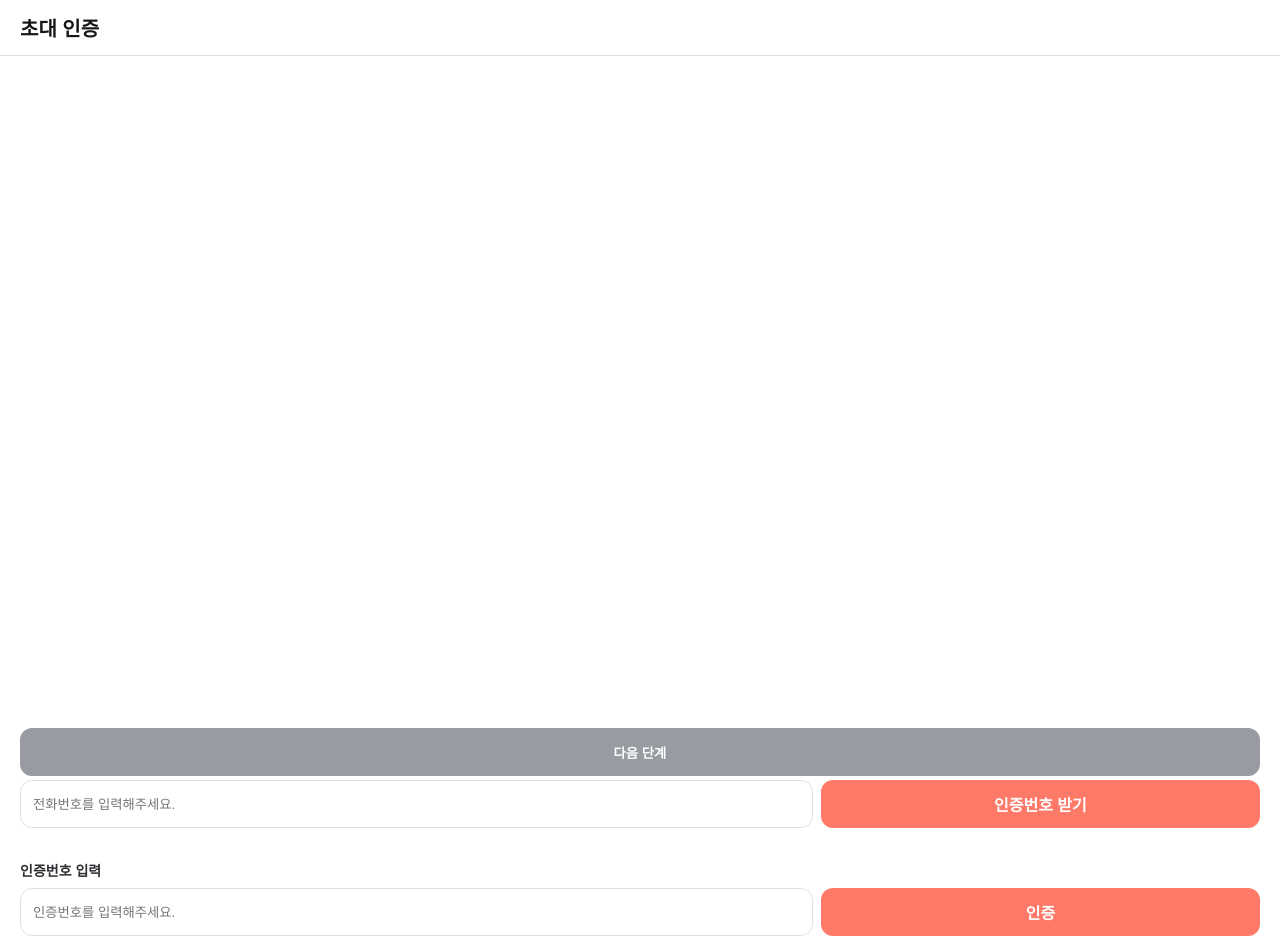
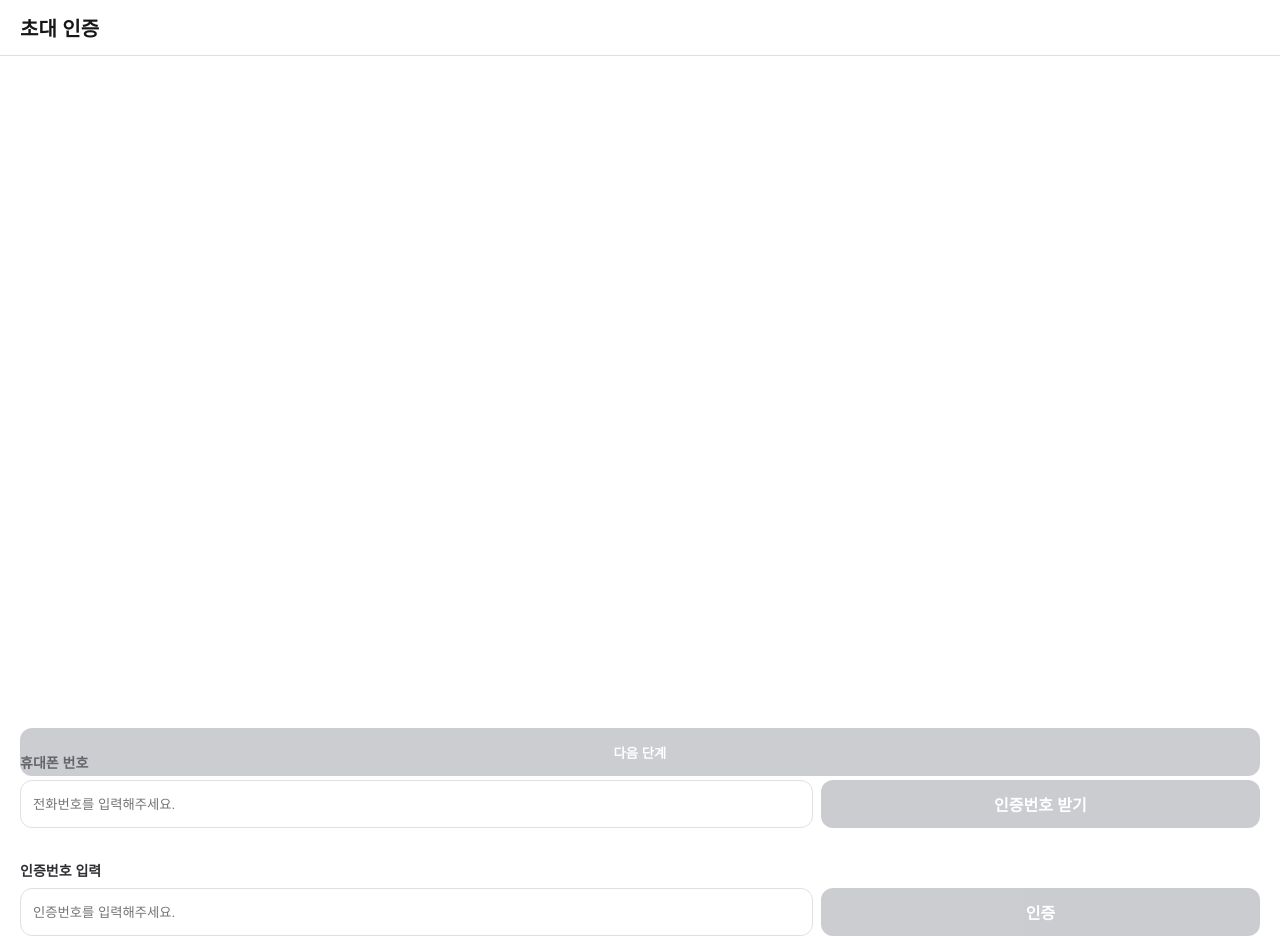
Before and after one commit to Intro-my-friend/imf-frontend, a Next.js app: page /register in a window 1280 px wide. Built offline with nearby package versions, Linux system fonts and the light colour scheme.

Commit message:
add function in register logic

```diff
--- a/app/register/page.module.scss
+++ b/app/register/page.module.scss
@@ -42,6 +42,7 @@
         font-weight: 700;
         font-size: 16px;
       }
+      .send[disabled] { opacity: .5; cursor: not-allowed; background: #989ba2 }
     }
   }
 
@@ -51,7 +52,7 @@
     display: flex;
     align-items: center;
     justify-content: center;
-    background: #989ba2;
+    background: #ff7968;
     border-radius: 12px;
     color: white;
     width: calc(100% - 40px);
@@ -60,4 +61,30 @@
     font-weight: bold;
     border: none;
   }
+  .next[disabled] { opacity: .5; cursor: not-allowed; background: #989ba2 }
 }
+
+.countdown { margin-top: 6px; font-size: 12px; color: #ff6b6b; }
+.countdown-expired { margin-top: 6px; font-size: 12px; color: #999; }
+
+.modalOverlay {
+  position: fixed; inset: 0; background: rgba(0,0,0,.4); z-index: 50;
+}
+.modal {
+  position: fixed; inset: 0; display: grid; place-items: center; z-index: 60;
+}
+.modalBox {
+  width: min(360px, calc(100% - 32px));
+  background: #fff; border-radius: 16px; padding: 18px 16px 14px;
+  box-shadow: 0 10px 28px rgba(0,0,0,.18);
+}
+.modalTitle { font-size: 18px; font-weight: 800; text-align: center; margin-bottom: 8px; }
+.modalText  { text-align: center; color: #6b6b6b; line-height: 1.5; }
+.modalActions { display: grid; grid-auto-flow: column; gap: 10px; margin-top: 16px; }
+.modalConfirm {
+  height: 44px; border: 0; border-radius: 10px; font-weight: 700; color: #fff;
+  background: #ff6b6b;
+}
+.modalCancel  {
+  height: 44px; border: 0; border-radius: 10px; font-weight: 700; background: #f2f2f2;
+}
--- a/app/register/page.tsx
+++ b/app/register/page.tsx
@@ -1,6 +1,6 @@
 "use client";
 
-import { useState } from "react";
+import { useState, useEffect, useMemo } from "react";
 
 import Link from "next/link";
 import { useRouter } from "next/navigation";
@@ -11,34 +11,102 @@ import {
   fetchUserVerification,
   fetchUserVerificationCodes,
 } from "@/services/users";
+import type { CodesRes, VerifyRes } from "@/services/users";
 import { useMutation, useQuery } from "@tanstack/react-query";
 import classNames from "classnames";
 
 import $ from "./page.module.scss";
+
+type ModalType = "NONE" | "SENT" | "VERIFIED" | "ERROR";
+
+function useCountdown(deadlineMs: number | null) {
+  const [now, setNow] = useState<number>(() => Date.now());
+  useEffect(() => {
+    if (!deadlineMs) return;
+    const id = setInterval(() => setNow(Date.now()), 1000);
+    return () => clearInterval(id);
+  }, [deadlineMs]);
+
+  const leftMs = useMemo(() => {
+    if (!deadlineMs) return 0;
+    return Math.max(0, deadlineMs - now);
+  }, [deadlineMs, now]);
+
+  const mm = Math.floor(leftMs / 60000);
+  const ss = Math.floor((leftMs % 60000) / 1000);
+  const pad = (n: number) => String(n).padStart(2, "0");
+
+  return {
+    text: `${pad(mm)}:${pad(ss)}`,
+    leftMs,
+    isExpired: deadlineMs != null && leftMs === 0,
+  };
+}
 
 export default function Invitation() {
   const router = useRouter();
 
   const [phoneNumber, setPhoneNumber] = useState("");
   const [verificationNumber, setVerificationNumber] = useState("");
-  const useVerificationCodesMutation = useMutation({
-    mutationFn: withJwt((token, params: { phoneNumber: string }) =>
-      fetchUserVerificationCodes(params.phoneNumber, token),
-    ),
+
+  const [deadlineMs, setDeadlineMs] = useState<number | null>(null);
+  const [codeBtnLabel, setCodeBtnLabel] = useState("인증번호 받기");
+  const [verified, setVerified] = useState(false);
+  const [modal, setModal] = useState<ModalType>("NONE");
+  const [errorText, setErrorText] = useState<string>("");
+
+  const countdown = useCountdown(deadlineMs);
+
+  function extractErrorMessage(err: unknown): string {
+    const fallback = "요청을 처리하지 못했어요. 잠시 후 다시 시도해주세요.";
+    const msg = (err as any)?.message ?? "";
+    if (typeof msg === "string") {
+      try {
+        const parsed = JSON.parse(msg);
+        return parsed?.detail || parsed?.message || fallback;
+      } catch {
+        // 서버가 순수 텍스트를 보낸 경우
+        return msg || fallback;
+      }
+    }
+    return fallback;
+  }
+
+  const useVerificationCodesMutation = useMutation<CodesRes, Error, { phoneNumber: string }>({
+    mutationFn: withJwt((token, p) => fetchUserVerificationCodes(p.phoneNumber, token)),
+    onSuccess: (res) => {
+      const parsed = res.data.deadline
+        ? Date.parse(res.data.deadline.replace(/\./g, "-"))
+        : NaN;
+      const fallback = Date.now() + 3 * 60 * 1000;
+      setDeadlineMs(Number.isNaN(parsed) ? fallback : parsed);
+      setCodeBtnLabel("인증번호 재발송");
+      setVerified(false);
+      setModal("SENT");
+    },
+    onError: (err) => {
+      setErrorText(extractErrorMessage(err));
+      setModal("ERROR");
+    },
   });
 
-  const useVerificationMutation = useMutation({
-    mutationFn: withJwt(
-      (token, params: { phoneNumber: string; verificationNumber: string }) =>
-        fetchUserVerification(
-          params.phoneNumber,
-          params.verificationNumber,
-          token,
-        ),
-    ),
+  const useVerificationMutation = useMutation<VerifyRes, Error, { phoneNumber: string; verificationNumber: string }>({
+    mutationFn: withJwt((token, p) => fetchUserVerification(p.phoneNumber, p.verificationNumber, token)),
+    onSuccess: (res) => {
+      if (res.data.status) {
+        setVerified(true);
+        setDeadlineMs(null);
+        setModal("VERIFIED");
+      }
+    },
+    onError: (err) => {
+      setErrorText(extractErrorMessage(err));
+      setModal("ERROR");
+    },
   });
 
   const handleNextStep = () => {
+    if (!verified) return;
     localStorage.setItem("verificationNumber", verificationNumber);
     localStorage.setItem("phoneNumber", phoneNumber);
     router.push("/purpose");
@@ -53,12 +121,21 @@ export default function Invitation() {
   };
 
   const handleCodeClick = () => {
+    if (verified) return;
     useVerificationCodesMutation.mutate({ phoneNumber });
   };
 
   const handleVerifyClick = () => {
+    if (verified) return;
     useVerificationMutation.mutate({ phoneNumber, verificationNumber });
   };
+
+  const disableSendBtn =
+    verified || !phoneNumber || useVerificationCodesMutation.isPending;
+  const disableVerifyBtn =
+    verified || !phoneNumber || !verificationNumber || useVerificationMutation.isPending || countdown.isExpired;
+
+  const maskPhone = (s: string) => s.replace(/(\d{3})(\d+)(\d{4})/, (_, a, b, c) => `${a}-****-${c}`);
 
   return (
     <div className={$.invitation}>
@@ -71,8 +148,13 @@ export default function Invitation() {
             placeholder={"전화번호를 입력해주세요."}
             onChange={handlePhoneChange}
             type={"number"}
+            disabled={verified}
           />
-          <button className={$.send} onClick={handleCodeClick}>
+          <button
+            className={$.send}
+            onClick={handleCodeClick}
+            disabled={disableSendBtn}
+          >
             인증번호 받기
           </button>
         </div>
@@ -84,15 +166,76 @@ export default function Invitation() {
             className={$.input}
             placeholder={"인증번호를 입력해주세요."}
             onChange={handleVerificationChange}
+            disabled={verified}
           />
-          <button className={$.send} onClick={handleVerifyClick}>
+          <button
+            className={$.send}
+            onClick={handleVerifyClick}
+            disabled={disableVerifyBtn}
+          >
             인증
           </button>
         </div>
+        {!verified && deadlineMs && !countdown.isExpired && (
+          <div className={$["countdown"]}>남은 시간 {countdown.text}</div>
+        )}
+        {!verified && deadlineMs && countdown.isExpired && (
+          <div className={$["countdown-expired"]}>
+            인증 시간이 만료되었습니다. <b>인증번호 재발송</b>을 눌러주세요.
+          </div>
+        )}
       </div>
-      <button className={$.next} onClick={handleNextStep}>
+      <button
+        className={$.next}
+        onClick={handleNextStep}
+        disabled={!verified}
+        aria-disabled={!verified}
+      >
         다음 단계
       </button>
+
+      {modal !== "NONE" && <div className={$.modalOverlay} onClick={() => setModal("NONE")} />}
+
+      {modal === "ERROR" && (
+        <div className={$.modal} role="dialog" aria-modal="true">
+          <div className={$.modalBox}>
+            <div className={$.modalTitle}>알림</div>
+            <div className={$.modalText}>{errorText}</div>
+            <div className={$.modalActions}>
+              <button className={$.modalConfirm} onClick={() => setModal("NONE")}>확인</button>
+            </div>
+          </div>
+        </div>
+      )}
+
+      {modal === "SENT" && (
+        <div className={$.modal} role="dialog" aria-modal="true">
+          <div className={$.modalBox}>
+            <div className={$.modalTitle}>인증번호를 보냈어요</div>
+            <div className={$.modalText}>
+              입력하신 번호 <b>{phoneNumber ? maskPhone(phoneNumber) : ""}</b> 로 인증번호를 발송했어요.<br />
+              유효시간은 <b>3분</b>이에요. 문자 메시지를 확인해주세요.
+            </div>
+            <div className={$.modalActions}>
+              <button className={$.modalConfirm} onClick={() => setModal("NONE")}>확인</button>
+            </div>
+          </div>
+        </div>
+      )}
+
+      {modal === "VERIFIED" && (
+        <div className={$.modal} role="dialog" aria-modal="true">
+          <div className={$.modalBox}>
+            <div className={$.modalTitle}>인증이 완료됐어요</div>
+            <div className={$.modalText}>
+              본인 인증이 정상적으로 완료되었어요. 다음 단계로 진행해주세요.
+            </div>
+            <div className={$.modalActions}>
+              <button className={$.modalConfirm} onClick={() => setModal("NONE")}>확인</button>
+            </div>
+          </div>
+        </div>
+      )}
     </div>
   );
 }
--- a/services/users.ts
+++ b/services/users.ts
@@ -1,8 +1,11 @@
+export type CodesRes = { code: number; message: string; data: { status: boolean; deadline?: string } };
+export type VerifyRes = { code: number; message: string; data: { status: boolean } };
+
 export async function fetchUserVerificationCodes(
   phoneNumber: string,
   token: string,
-) {
-  return fetch(`http://15.164.39.230:8000/api/v0/users/verification-codes`, {
+): Promise<CodesRes> {
+  const res = await fetch(`http://15.164.39.230:8000/api/v0/users/verification-codes`, {
     method: "POST",
     headers: {
       "Content-Type": "application/json",
@@ -10,14 +13,19 @@ export async function fetchUserVerificationCodes(
     },
     body: JSON.stringify({ phoneNumber }),
   });
+  if (!res.ok) {
+    const txt = await res.text().catch(() => "");
+    throw new Error(txt || "인증번호 발송 실패");
+  }
+  return res.json() as Promise<CodesRes>;
 }
 
 export async function fetchUserVerification(
   phoneNumber: string,
   verificationNumber: string,
   token: string,
-) {
-  return fetch(`http://15.164.39.230:8000/api/v0/users/verification`, {
+): Promise<VerifyRes> {
+  const res = await fetch(`http://15.164.39.230:8000/api/v0/users/verification`, {
     method: "POST",
     headers: {
       "Content-Type": "application/json",
@@ -25,6 +33,11 @@ export async function fetchUserVerification(
     },
     body: JSON.stringify({ phoneNumber, verificationNumber }),
   });
+  if (!res.ok) {
+    const txt = await res.text().catch(() => "");
+    throw new Error(txt || "인증 실패");
+  }
+  return res.json() as Promise<VerifyRes>;
 }
 
 export async function fetchUserRegister(
@@ -35,7 +48,7 @@ export async function fetchUserRegister(
 ) {
   console.log({ introduction, verificationNumber, phoneNumber, token });
   const response = await fetch(
-    "http://15.164.39.230:8000/api/v0/users/register",
+    "http://15.164.39.230:8000/api/v0/users/signup",
     {
       method: "POST",
       headers: {
```
